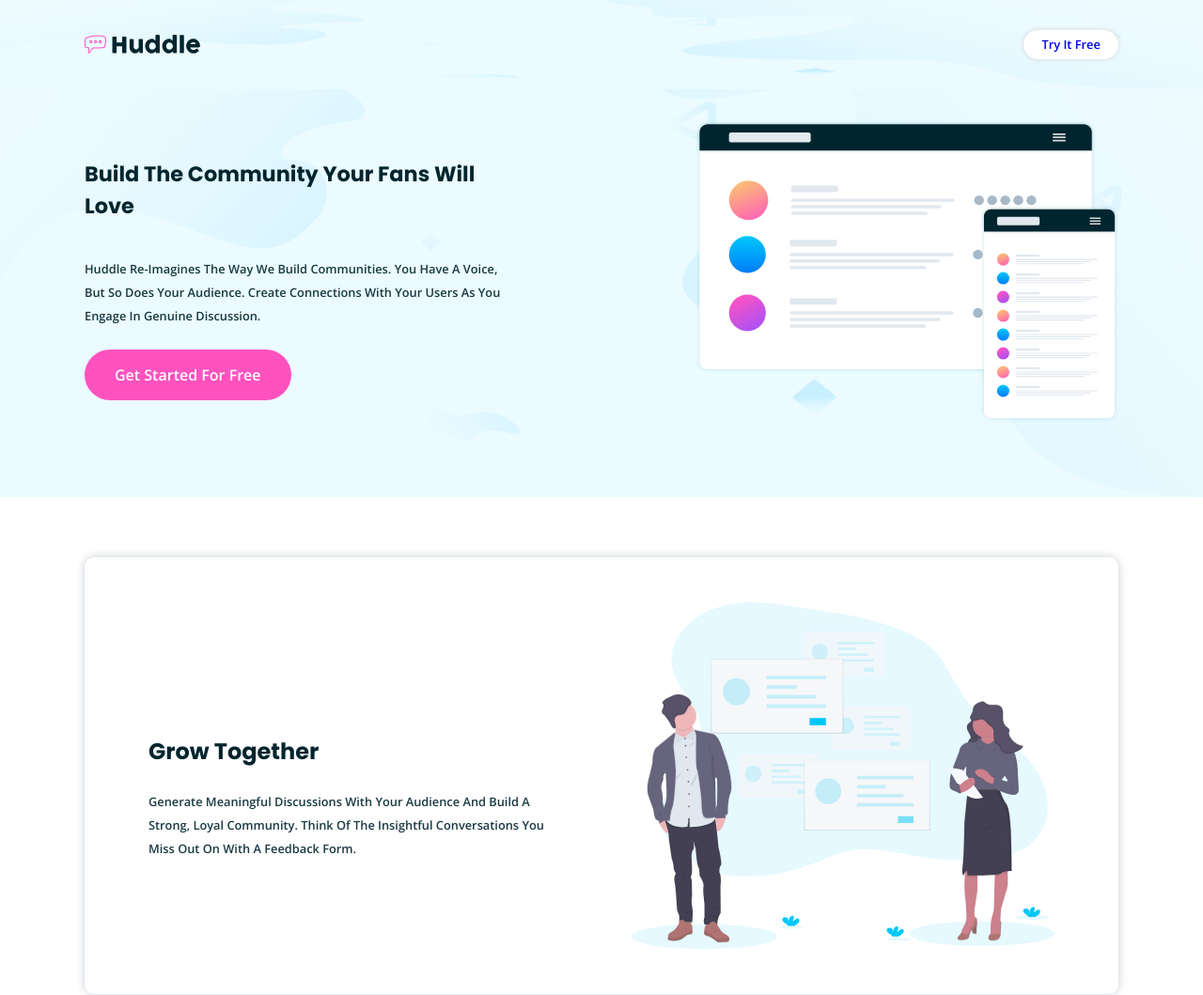
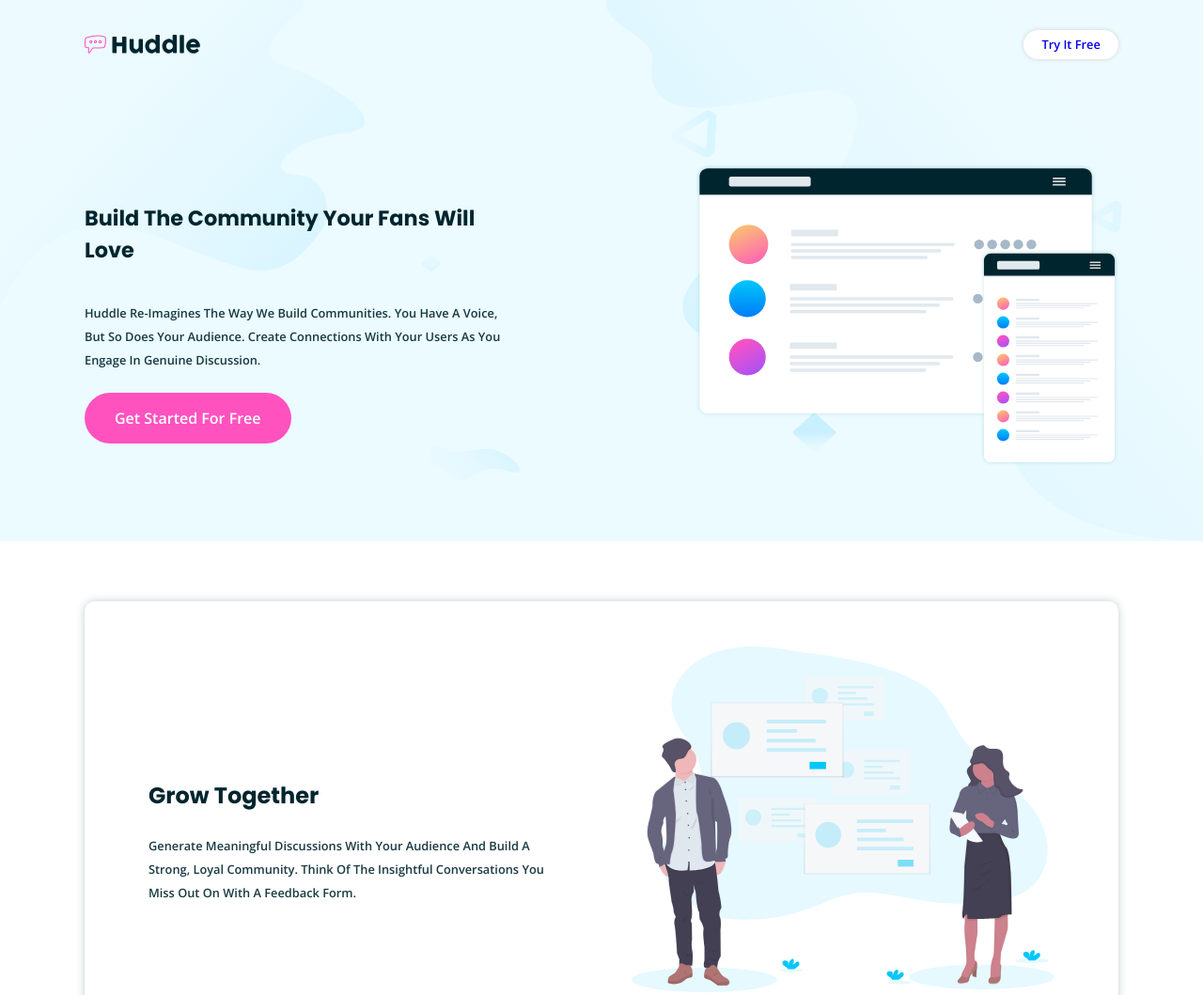
Before and after one commit to Ahmed-Elbald/Huddle-landing-Page-With-Alternating-feature-Blocks, a plain HTML site: page index.html in a window 1280 px wide. Shown: the top 1059 px of the page at 94% size. Drawn offline with nearby package versions, Linux system fonts and the light colour scheme.

Commit message:
first commit

```diff
--- a/Styles/main.scss
+++ b/Styles/main.scss
@@ -98,14 +98,15 @@ button {
 
 // header and landing
 
-header {
-  position: absolute;
-  width: 100%;
-  padding: 2em 0;
+main {
+
   background-image: url(../images/bg-hero-desktop.svg);
   background-repeat: no-repeat;
   background-size: 100% 100%;
   background-color: $sectionsBgDark;
+
+  header {
+    padding: 2em 0;
 
     .container {
       display: flex;
@@ -132,14 +133,6 @@ header {
       }
     }
   }
-
-main {
-  padding-top: 3em;
-  background-image: url(../images/bg-hero-desktop.svg);
-  background-repeat: no-repeat;
-  background-size: 100% 100%;
-  background-color: $sectionsBgDark;
-
 
   >.container {
     @include flex-centering;
--- a/index.html
+++ b/index.html
@@ -23,6 +23,7 @@
 
 <body>
 
+  <main>
     <header>
       <div class="container">
         <div class="logo">
@@ -33,7 +34,6 @@
         </a>
       </div>
     </header>
-  <main>
     <div class="container">
       <div class="text-container">
         <h1 class="header">Build The Community Your Fans Will Love</h1>
```
Also changed, not shown: Styles/main.css, 1 other file. Lines whose indentation alone changed are shown as unchanged.
